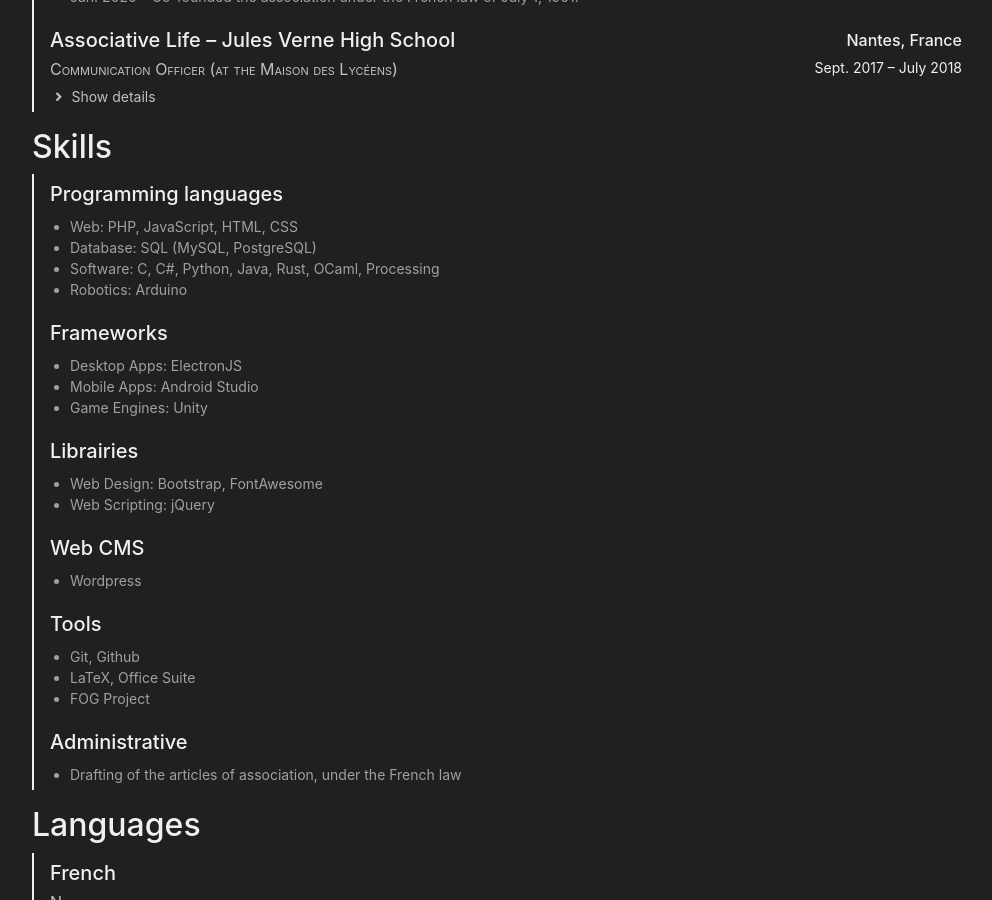
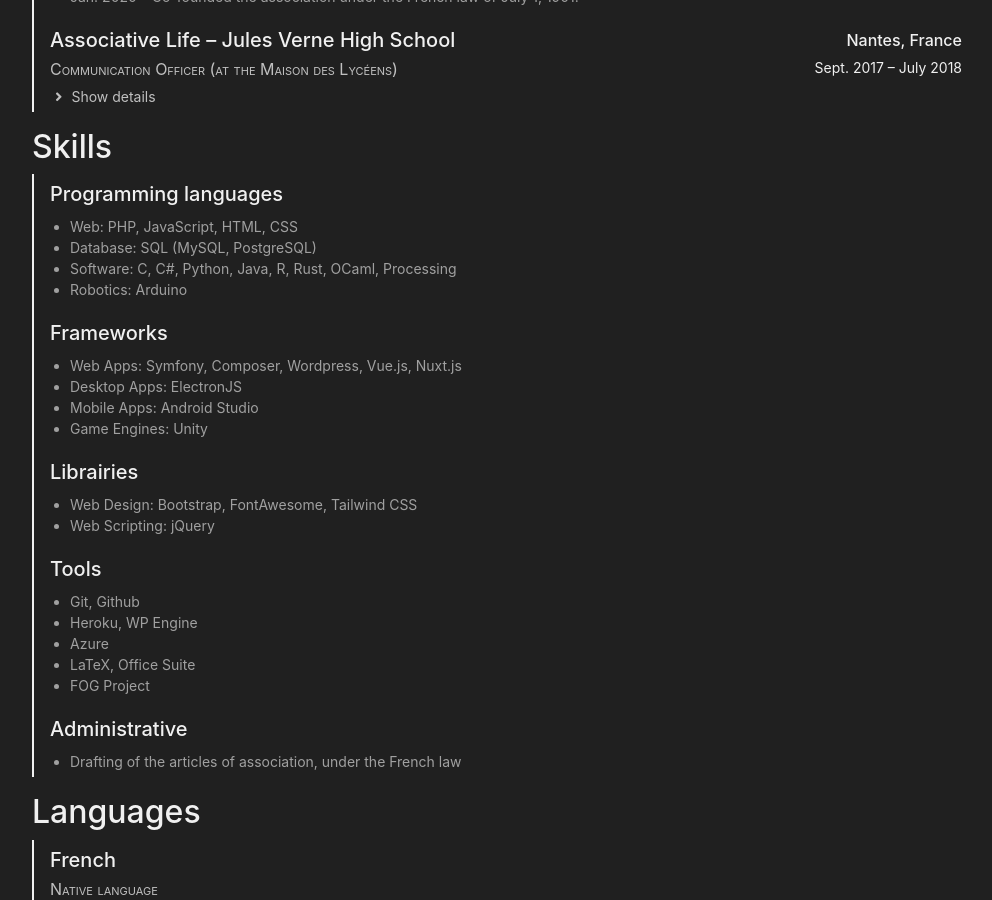
Before and after one commit to matiboux/matiboux.me, a Jekyll site: the page built from cv.html, in a window 1280 px wide and 900 px high, scrolled down 1722 px. Shown: the whole window, without its empty margins (143-1135 px from the left). Built offline with Jekyll 4.4.1, drawn with Linux system fonts in a browser that asks for light colours; nearby versions of some CDN libraries.

Commit message:
Update skills in cv.html

```diff
--- a/cv.html
+++ b/cv.html
@@ -439,7 +439,7 @@ scripts:
 			<ul>
 				<li>Web: PHP, JavaScript, HTML, CSS</li>
 				<li>Database: SQL (MySQL, PostgreSQL)</li>
-				<li>Software: C, C#, Python, Java, Rust, OCaml, Processing</li>
+				<li>Software: C, C#, Python, Java, R, Rust, OCaml, Processing</li>
 				<li>Robotics: Arduino</li>
 			</ul>
 		</div>
@@ -448,6 +448,7 @@ scripts:
 		<div class="content">
 			<h4>Frameworks</h4>
 			<ul>
+				<li>Web Apps: Symfony, Composer, Wordpress, Vue.js, Nuxt.js</li>
 				<li>Desktop Apps: ElectronJS</li>
 				<li>Mobile Apps: Android Studio</li>
 				<li>Game Engines: Unity</li>
@@ -458,16 +459,8 @@ scripts:
 		<div class="content">
 			<h4>Librairies</h4>
 			<ul>
-				<li>Web Design: Bootstrap, FontAwesome</li>
+				<li>Web Design: Bootstrap, FontAwesome, Tailwind CSS</li>
 				<li>Web Scripting: jQuery</li>
-			</ul>
-		</div>
-	</div>
-	<div class="item">
-		<div class="content">
-			<h4>Web CMS</h4>
-			<ul>
-				<li>Wordpress</li>
 			</ul>
 		</div>
 	</div>
@@ -476,6 +469,8 @@ scripts:
 			<h4>Tools</h4>
 			<ul>
 				<li>Git, Github</li>
+				<li>Heroku, WP Engine</li>
+				<li>Azure</li>
 				<li>LaTeX, Office Suite</li>
 				<li>FOG Project</li>
 			</ul>
```
